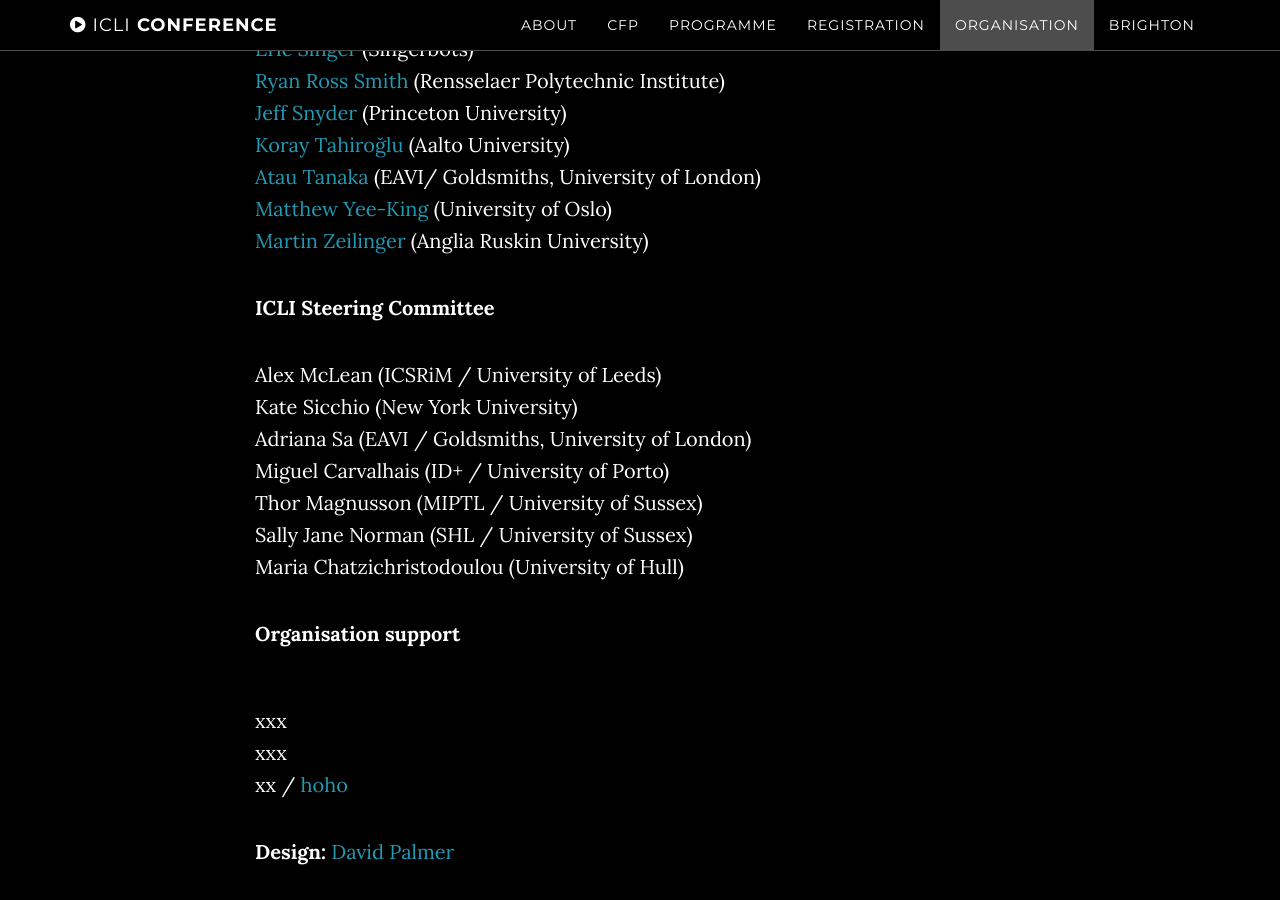
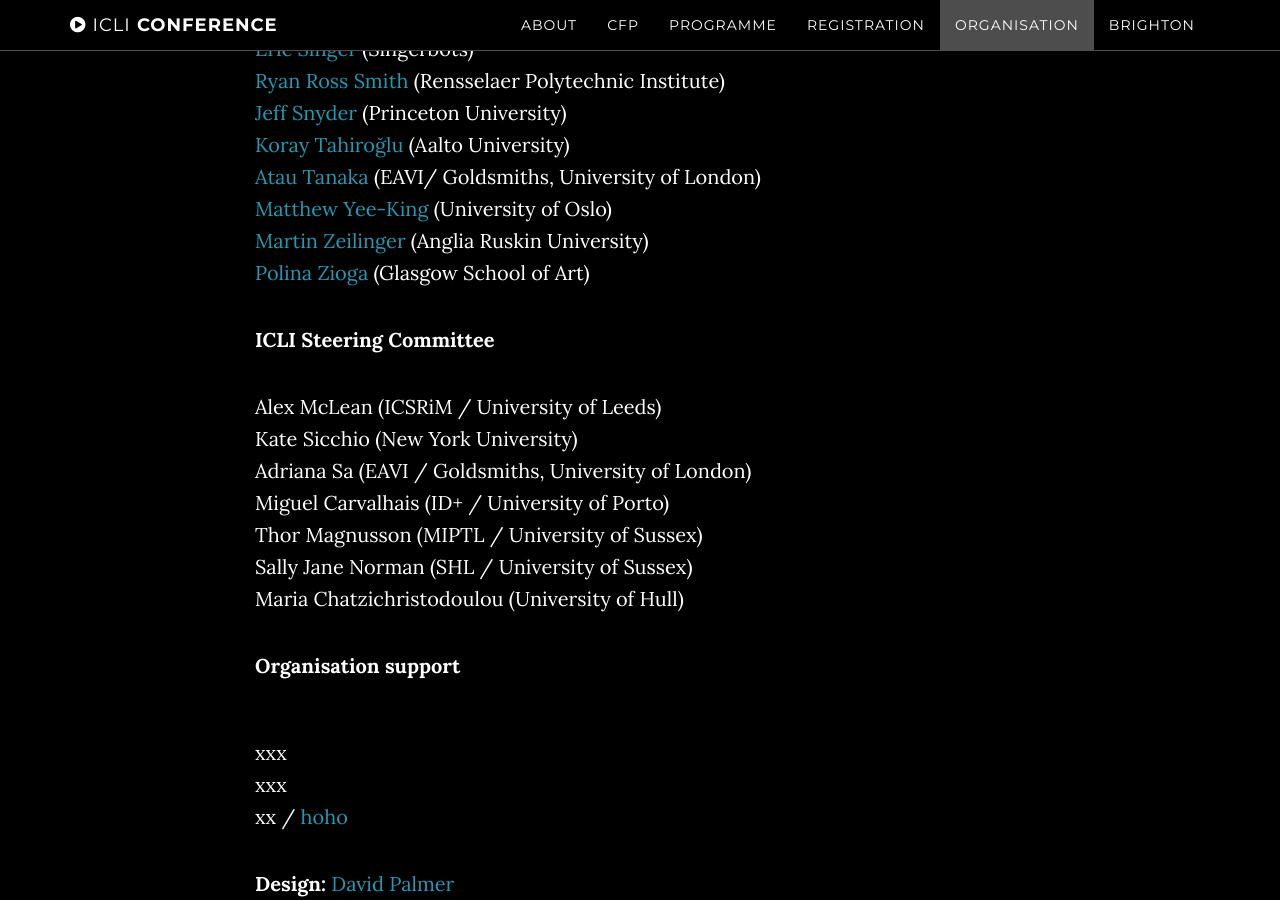
Before and after one commit to thormagnusson/liveinterfaces, a Jekyll site: the page built from index.html, in a window 1280 px wide and 900 px high, scrolled down 8950 px. Built offline with Jekyll 4.4.1, drawn with Linux system fonts in a browser that asks for light colours.

Commit message:
add to scietific committee

```diff
--- a/_includes/organisation.html
+++ b/_includes/organisation.html
@@ -168,6 +168,9 @@
             <a href="http://marjz.net" target="_blank">
             Martin Zeilinger</a> (Anglia Ruskin University)<br>
 
+            <a href="http://www.polina-zioga.com" target="_blank">
+            Polina Zioga</a> (Glasgow School of Art)<br>
+
 
 </p>
 
```
